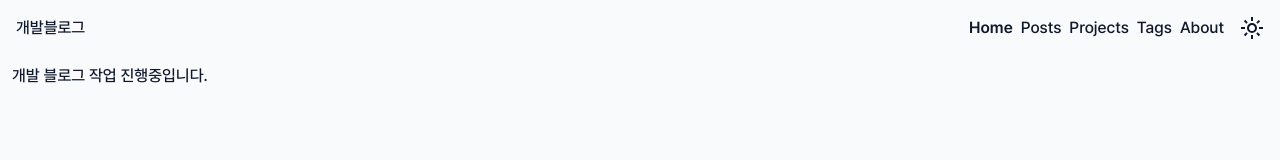
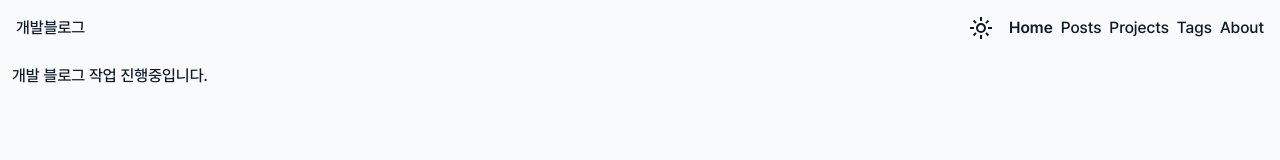
Before and after one commit to jooyong-boo/devlog, a Next.js app: page / in a window 1280 px wide. Shown: the top 160 px of the page. Built offline with nearby package versions, Linux system fonts and the light colour scheme; no server answers.

Commit message:
edit: 다크모드 레이아웃 위치 변경

```diff
--- a/src/layouts/Header/index.tsx
+++ b/src/layouts/Header/index.tsx
@@ -12,8 +12,8 @@ function Header() {
         개발블로그
       </Link>
       <div className="flex items-center gap-4">
+        <Darkmode />
         <PCMenu />
-        <Darkmode />
         <MobileMenu />
       </div>
     </div>
```
